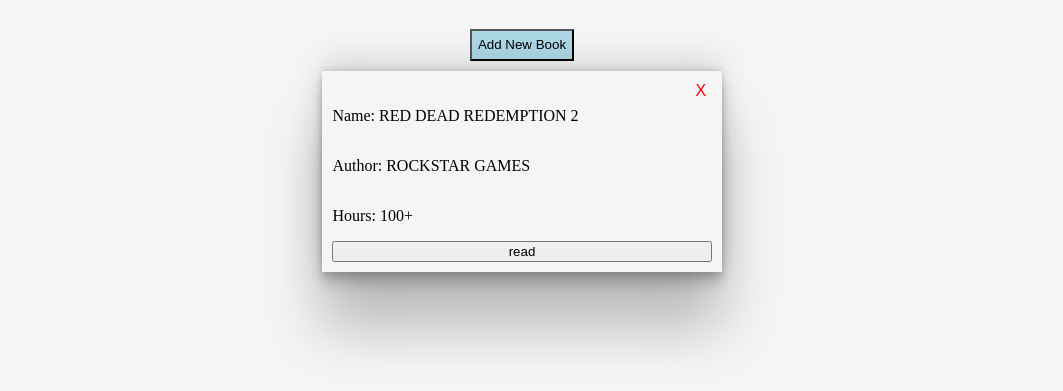
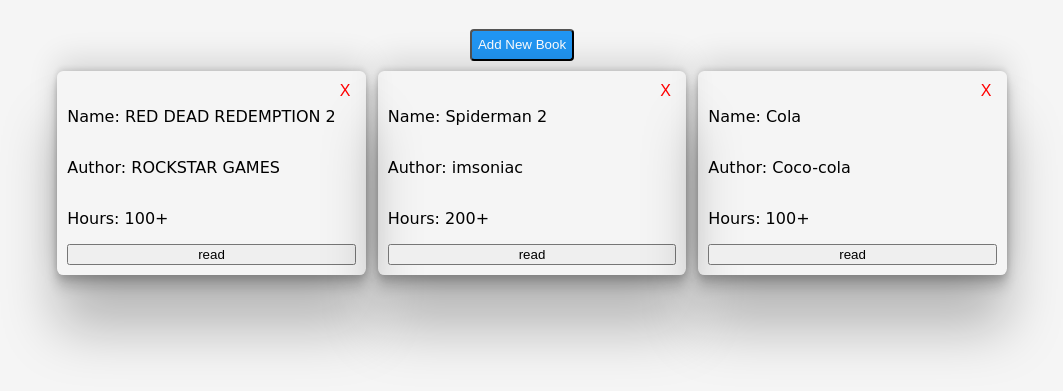
Before and after one commit to ShvanStudentHu/library, a plain HTML site: page index.html in a window 1280 px wide. Shown: the part 69-460 px from the top of the page, without its empty margins (118-1181 px from the left). Drawn offline with Linux system fonts and the light colour scheme; a web font is replaced by a local one.

Commit message:
feat(style): change styling of page for visual appeal

```diff
--- a/index.html
+++ b/index.html
@@ -5,6 +5,12 @@
     <meta name="viewport" content="width=device-width, initial-scale=1.0" />
     <title>Library</title>
     <link rel="stylesheet" href="style.css" />
+    <link rel="preconnect" href="https://fonts.googleapis.com" />
+    <link rel="preconnect" href="https://fonts.gstatic.com" crossorigin />
+    <link
+      href="https://fonts.googleapis.com/css2?family=Edu+VIC+WA+NT+Hand:wght@400..700&display=swap"
+      rel="stylesheet"
+    />
   </head>
   <body>
     <div class="main">
@@ -29,6 +35,7 @@
         </div>
         <button id="btn" type="submit">Add</button>
       </form>
+      <div class="grid-div">
         <div class="card">
           <button class="delete">X</button>
           <p>Name: RED DEAD REDEMPTION 2</p>
@@ -36,6 +43,23 @@
           <p>Hours: 100+</p>
           <button class="toggle-read">read</button>
         </div>
+
+        <div class="card">
+          <button class="delete">X</button>
+          <p>Name: Spiderman 2</p>
+          <p>Author: imsoniac</p>
+          <p>Hours: 200+</p>
+          <button class="toggle-read">read</button>
+        </div>
+
+        <div class="card">
+          <button class="delete">X</button>
+          <p>Name: Cola</p>
+          <p>Author: Coco-cola</p>
+          <p>Hours: 100+</p>
+          <button class="toggle-read">read</button>
+        </div>
+      </div>
     </div>
   </body>
   <script src="javascript.js"></script>
--- a/javascript.js
+++ b/javascript.js
@@ -91,7 +91,7 @@
   this.read = read;
 }
 const addBookToLibrary = (name, author, pages, read) => {
-  const main = document.querySelector(".main");
+  const main = document.querySelector(".grid-div");
   //future upgrade: valdating imputs
   read = read === "true";
   const bookName = new Book(name, author, pages, read);
@@ -108,9 +108,9 @@
   catchElement("#form").setAttribute("style", "display:grid;");
 };
 
-const removeBook = (bookName) => {
+const removeBook = (bookuuid) => {
   mylibrary.forEach((object) => {
-    if (bookName === object.uuid) {
+    if (bookuuid === object.uuid) {
       mylibrary.splice(mylibrary.indexOf(object), 1);
     }
   });
--- a/style.css
+++ b/style.css
@@ -1,3 +1,13 @@
+:root {
+  --normal-blue: #2196f3;
+  --focused-blue: #1976d2;
+  --pressed-blue: #1e88e5;
+
+  --edu-font: "Edu VIC WA NT Hand", cursive;
+  --edu-weight: 500;
+  --edu-style: normal;
+}
+
 html {
   height: 100vw;
   /* width: 100vh; */
@@ -20,25 +30,42 @@
   flex-direction: column;
   gap: 10px;
 }
+
+.grid-div {
+  display: grid;
+  grid-template: repeat(3, 1fr) / repeat(3, 1fr);
+  gap: 2em;
+  grid-auto-rows: 1fr;
+  margin-left: 1em;
+  margin-right: 1em;
+
+  @media screen and (max-width: 700px) {
+    grid-template: 1fr / 1fr;
+  }
+}
 .card {
   display: flex;
   flex-direction: column;
   padding: 10px;
   overflow: hidden;
+  border-radius: 0.4em;
   box-shadow: rgba(0, 0, 0, 0.25) 0px 54px 55px,
     rgba(0, 0, 0, 0.12) 0px -12px 30px, rgba(0, 0, 0, 0.12) 0px 4px 6px,
     rgba(0, 0, 0, 0.17) 0px 12px 13px, rgba(0, 0, 0, 0.09) 0px -3px 5px;
-  width: max(30%, 200px);
-  grid-auto-rows: 50px;
-  justify-self: center;
+  width: max(100%, 150px);
 }
 
 .card p {
   font-size: clamp(0.8rem, 4vh);
+  font-family: var(--edu-font);
+  font-weight: var(--edu-weight);
+  font-style: var(--edu-style);
 }
 
 .add-book {
-  background-color: lightblue;
+  background-color: var(--normal-blue);
+  border-radius: 0.3em;
+  color: white;
   height: 32px;
 }
 
```
Lines whose indentation alone changed are shown as unchanged.
